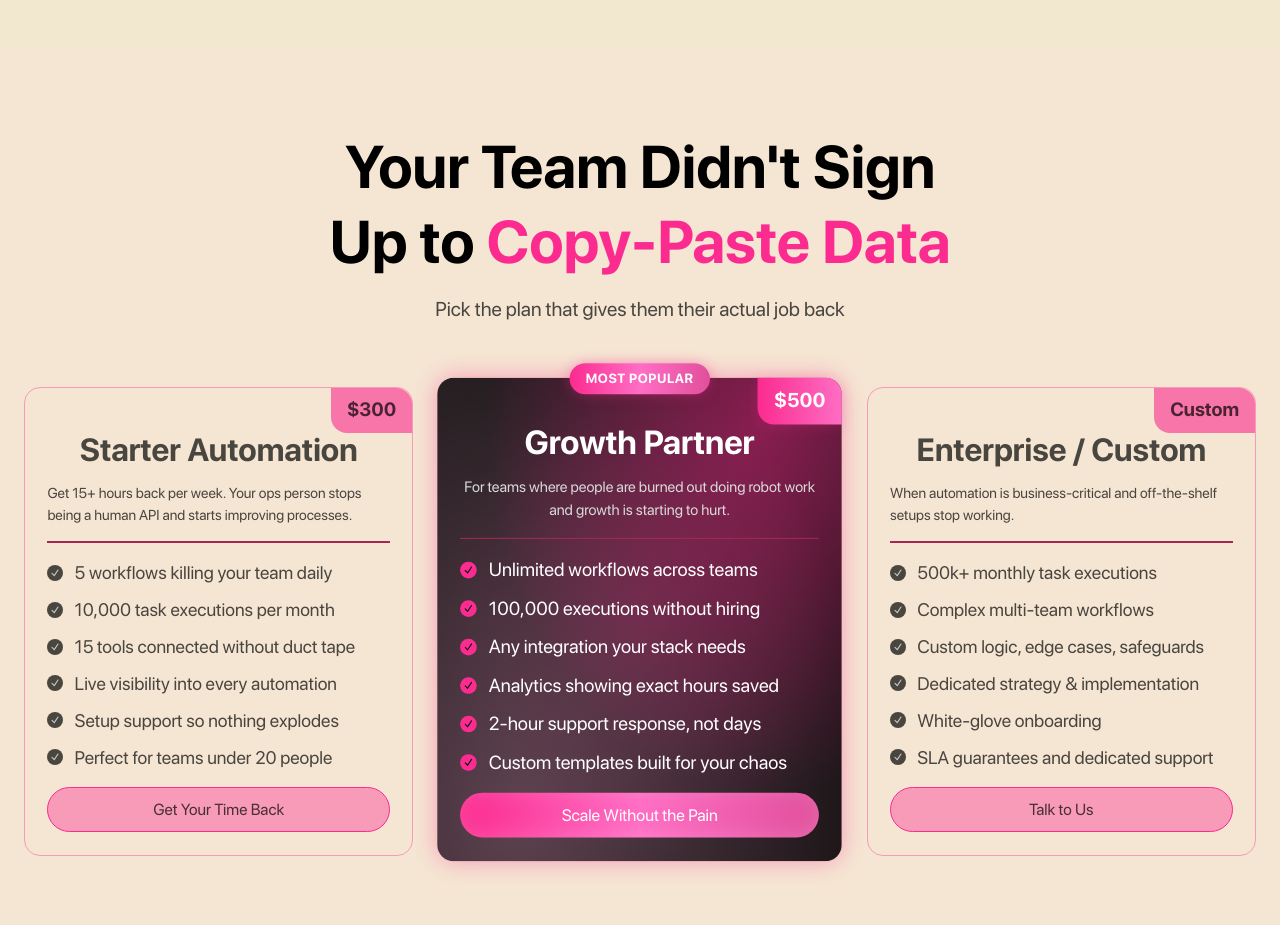
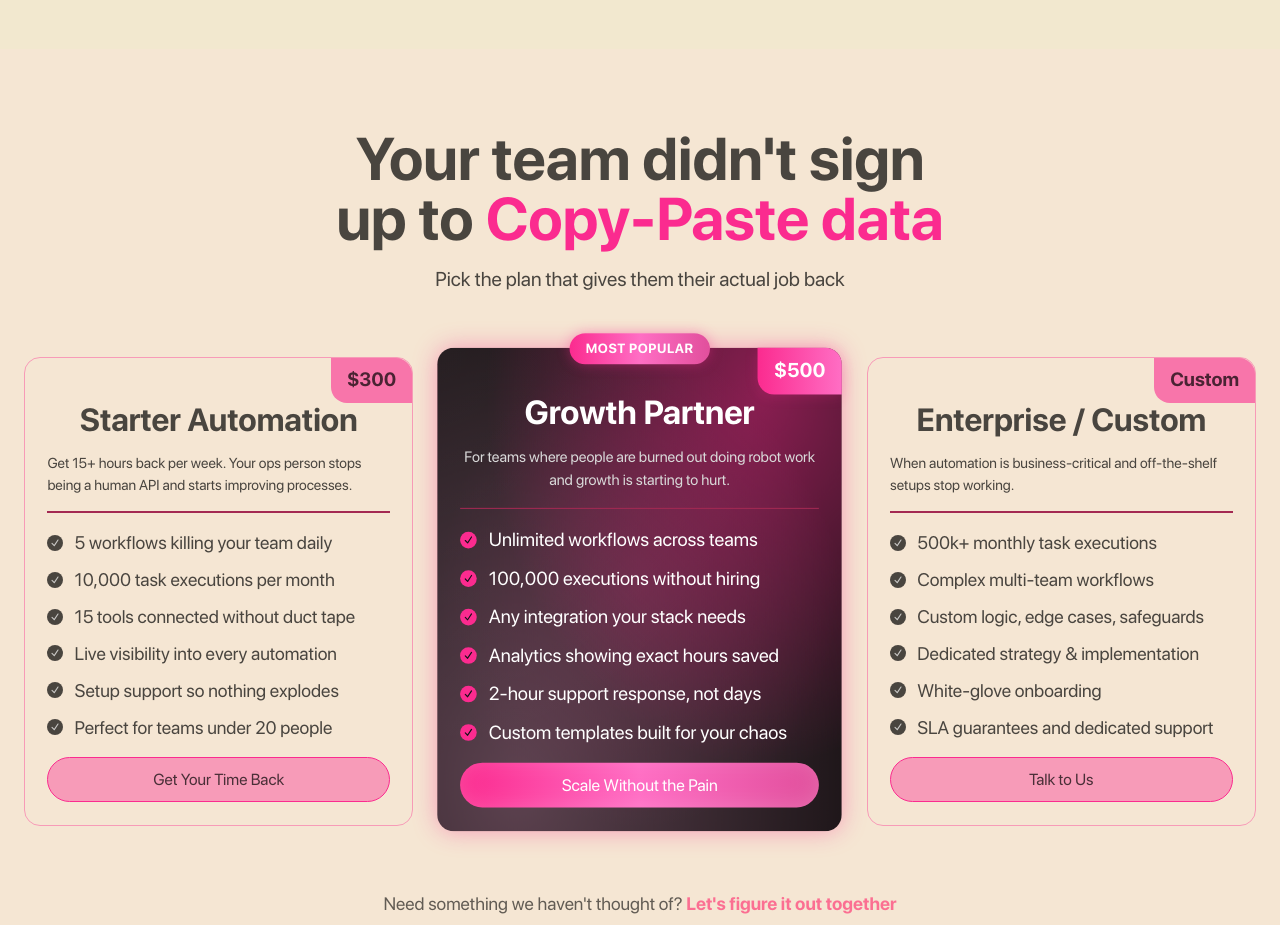
Before and after one commit to FahadBinQaiser/Parallax, a React (Vite) app: page / in a window 1280 px wide. Shown: the part 5700-6625 px from the top of the page. Built offline with nearby package versions, Linux system fonts and the light colour scheme.

Commit message:
heading styles alignment fixed

```diff
--- a/src/components/PricingSection/PricingSection.jsx
+++ b/src/components/PricingSection/PricingSection.jsx
@@ -6,9 +6,9 @@ export default function PricingSection() {
     <section className="py-12 sm:py-16 md:py-20 text-[#000000]/70 pricing-section bg-[#F5E6D3]">
       <div className="max-w-7xl mx-auto space-y-12 md:space-y-16 px-4 sm:px-6 text-center">
         <div className="contentPadding space-y-3 md:space-y-4">
-          <h2 className="text-balance max-w-3xl mx-auto text-3xl sm:text-4xl md:text-5xl lg:text-6xl font-bold text-[#000000] leading-tight px-2">
-            Your Team Didn't Sign Up to{" "}
-            <span className="highlight text-[#FB2B8F]">Copy-Paste Data</span>
+          <h2 className="text-balance max-w-3xl mx-auto text-3xl sm:text-4xl md:text-5xl lg:text-6xl font-bold px-2">
+            Your team didn't sign up to{" "}
+            <span className="highlight text-[#FB2B8F]">Copy-Paste data</span>
           </h2>
           <p className="text-base sm:text-lg md:text-xl max-w-2xl mx-auto font-medium px-2">
             Pick the plan that gives them their actual job back
```
